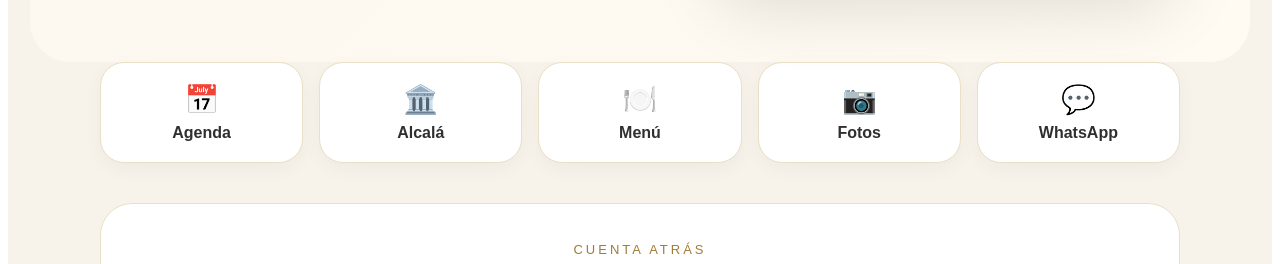
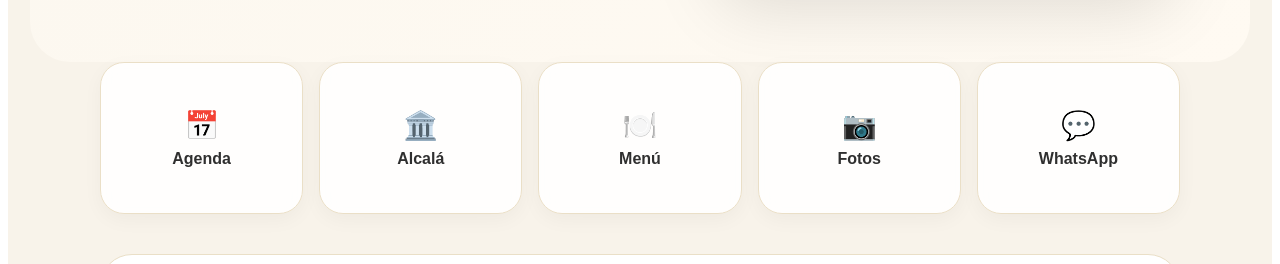
Before and after one commit to josemunozpravia-dotcom/Comunion-Hugo, a React (Vite) app: page / in a window 1280 px wide. Shown: the part 652-916 px from the top of the page. Built offline with nearby package versions, Linux system fonts and the light colour scheme.

Commit message:
Update App.jsx

```diff
--- a/src/App.jsx
+++ b/src/App.jsx
@@ -162,7 +162,8 @@ const styles = {
 },
 
 quickItem: {
-  background: "#fff",
+  background: "rgba(255,255,255,.88)",
+  backdropFilter: "blur(10px)",
   border: "1px solid #eadfc7",
   borderRadius: 24,
   padding: "20px 16px",
@@ -176,6 +177,8 @@ quickItem: {
   justifyContent: "center",
   fontWeight: 600,
   boxShadow: "0 6px 20px rgba(0,0,0,.04)",
+  transition: "all .25s ease",
+  minHeight: 110,
 },
 
 quickIcon: {
```
